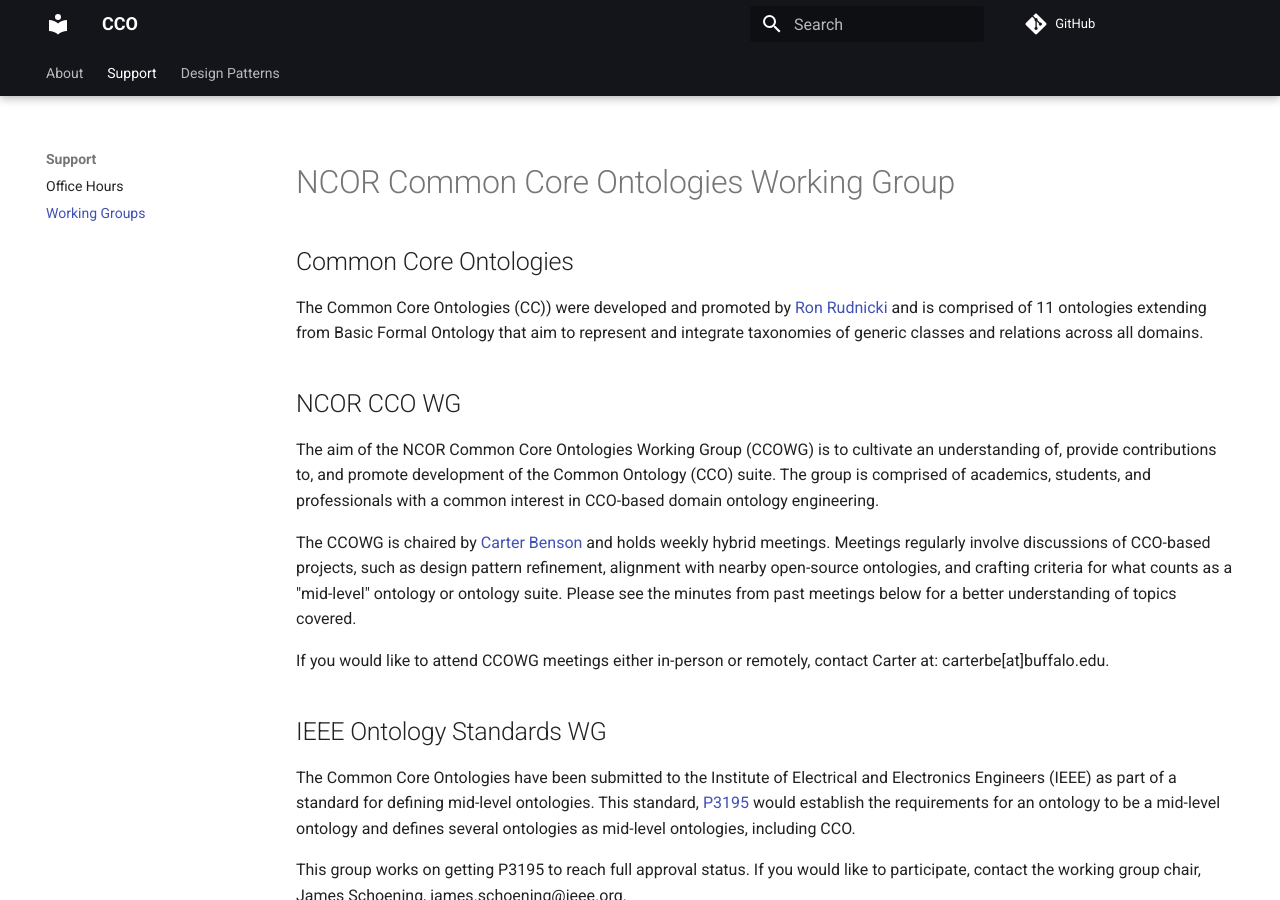
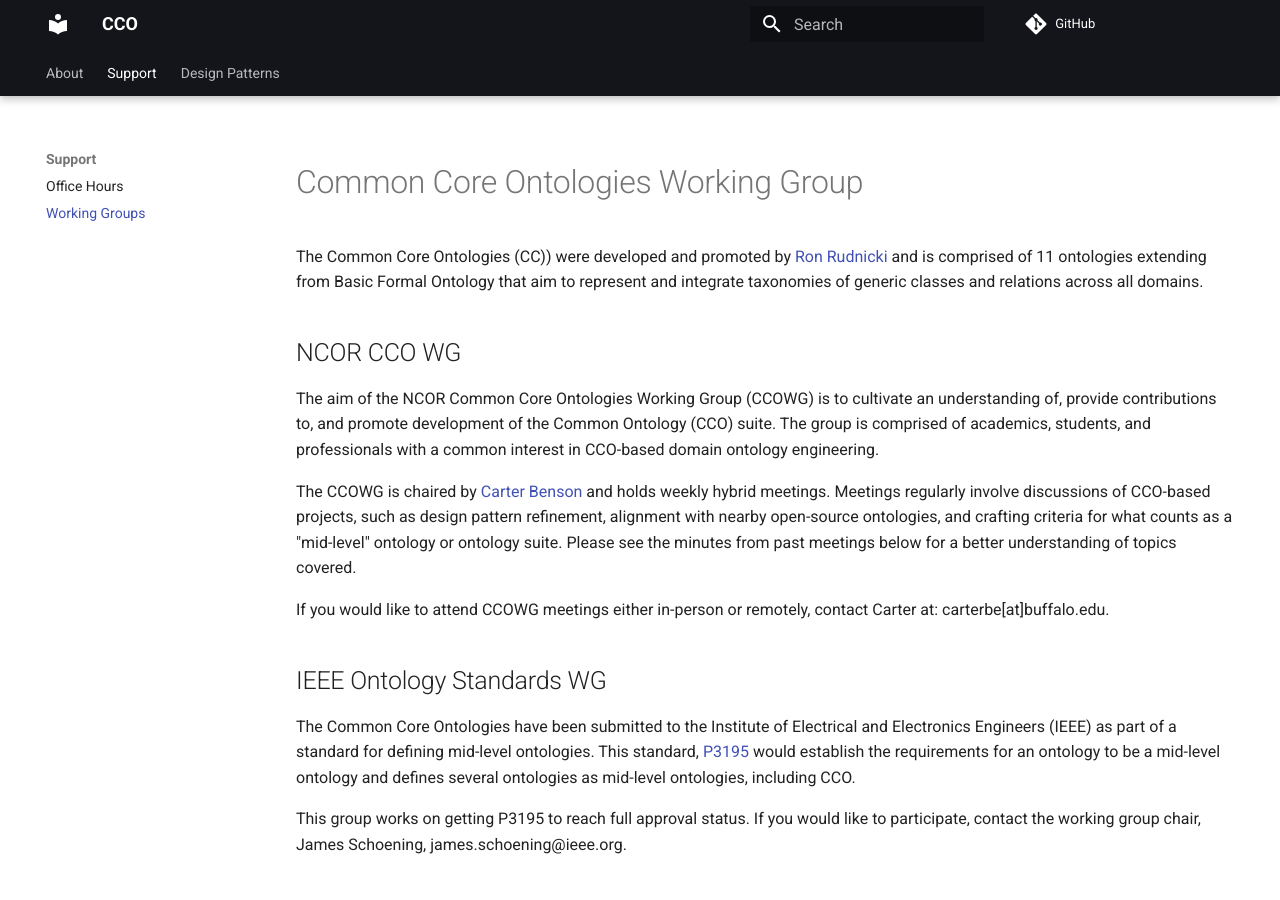
Before and after one commit to CommonCoreOntology/cco-webpage, an MkDocs documentation site: the page built from docs/working-groups.md, in a window 1280 px wide and 900 px high. Built offline with MkDocs 1.6.1 and Material for MkDocs 9.7.7, drawn with Linux system fonts in a browser that asks for light colours; comment, search, counter and statistics services are not loaded.

Commit message:
Update working-groups.md
fixing headers

```diff
--- a/docs/working-groups.md
+++ b/docs/working-groups.md
@@ -3,9 +3,8 @@
 <title>NCOR Common Core Ontologies Working Group</title>
 </head>
 <body>
-<h1>NCOR Common Core Ontologies Working Group</h1>
+<h1>Common Core Ontologies Working Group</h1>
 
-<h2>Common Core Ontologies</h2>
 <p>The Common Core Ontologies (CC)) were developed and promoted by <a href="https://scholar.google.com/citations?hl=en&user=JLM7L2EAAAAJ&view_op=list_works&sortby=pubdate" class="custom-color">Ron Rudnicki</a> and is comprised of 11 ontologies extending from Basic Formal Ontology that aim to represent and integrate taxonomies of generic classes and relations across all domains.</p>
 
 <h2>NCOR CCO WG</h2>
```
